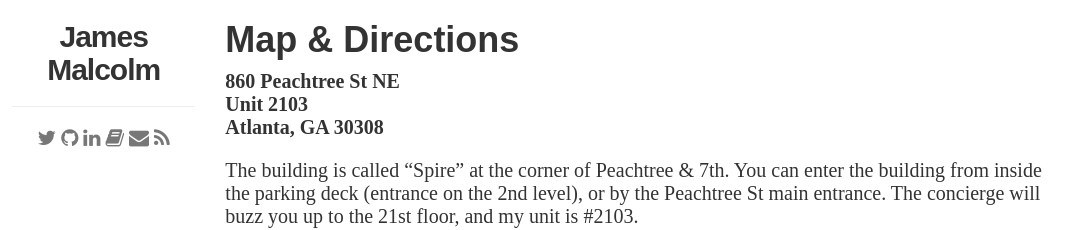
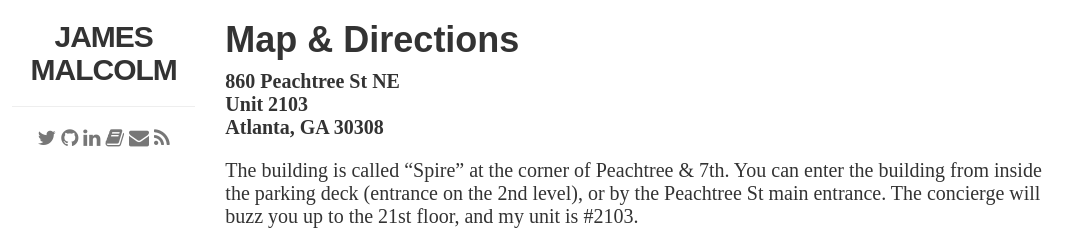
Before and after one commit to jgmalcolm/jgmalcolm.github.io, a Jekyll site: the page built from map/index.md, in a window 1280 px wide. Shown: the top 230 px of the page, without its empty margins (3-1083 px from the left). Built offline with Jekyll 4.4.1, drawn with Linux system fonts in a browser that asks for light colours; nearby versions of some CDN libraries.

Commit message:
uppercase name

```diff
--- a/_includes/sidebar.html
+++ b/_includes/sidebar.html
@@ -1,5 +1,5 @@
 <!-- <a href="/"><img id="avatar" src="/images/malcolm.jpg"></img></a> -->
-<h2 id="logo"><a href="/">James Malcolm</a></h2>
+<h2 id="logo"><a href="/">JAMES MALCOLM</a></h2>
 
 <hr class="small" />
 
```
